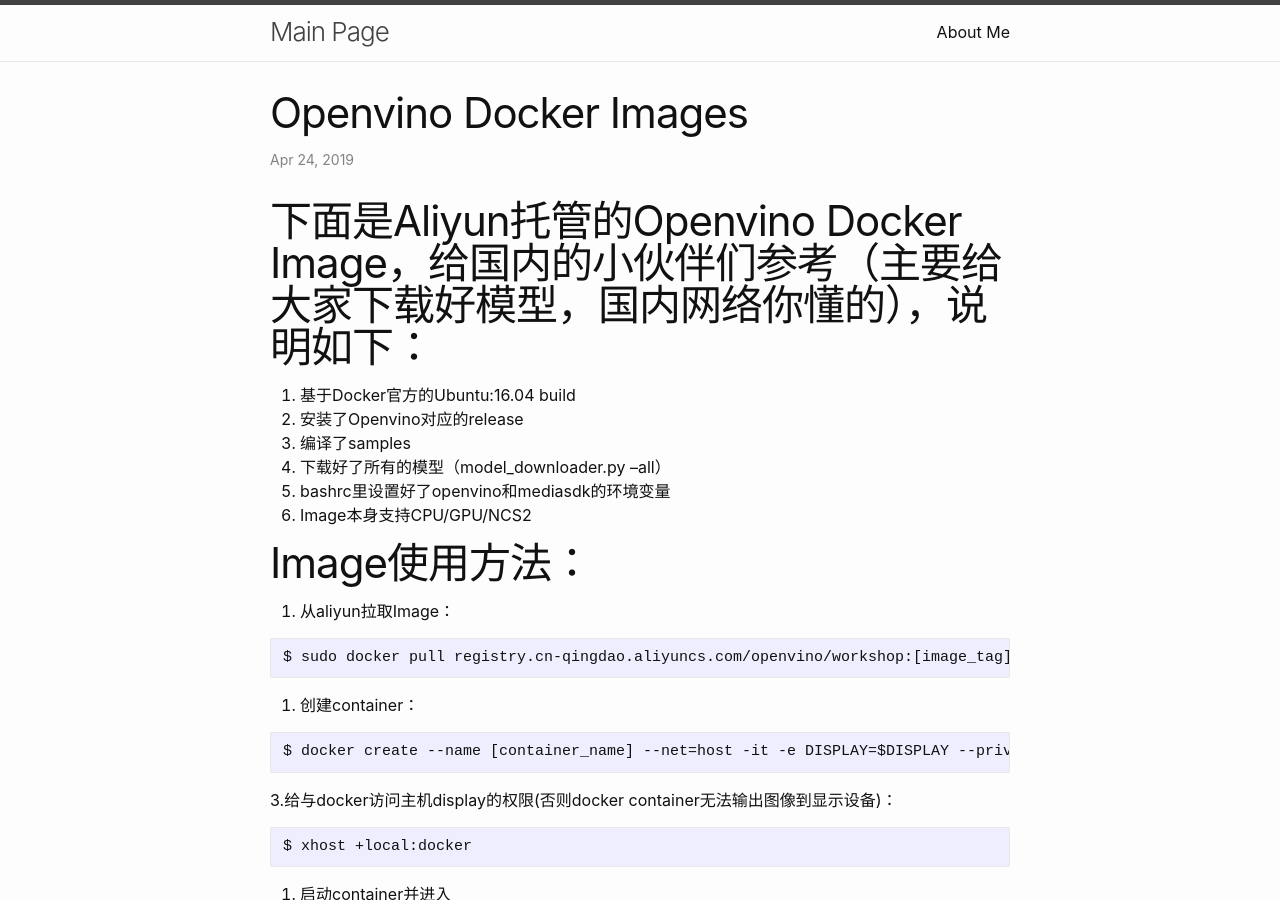
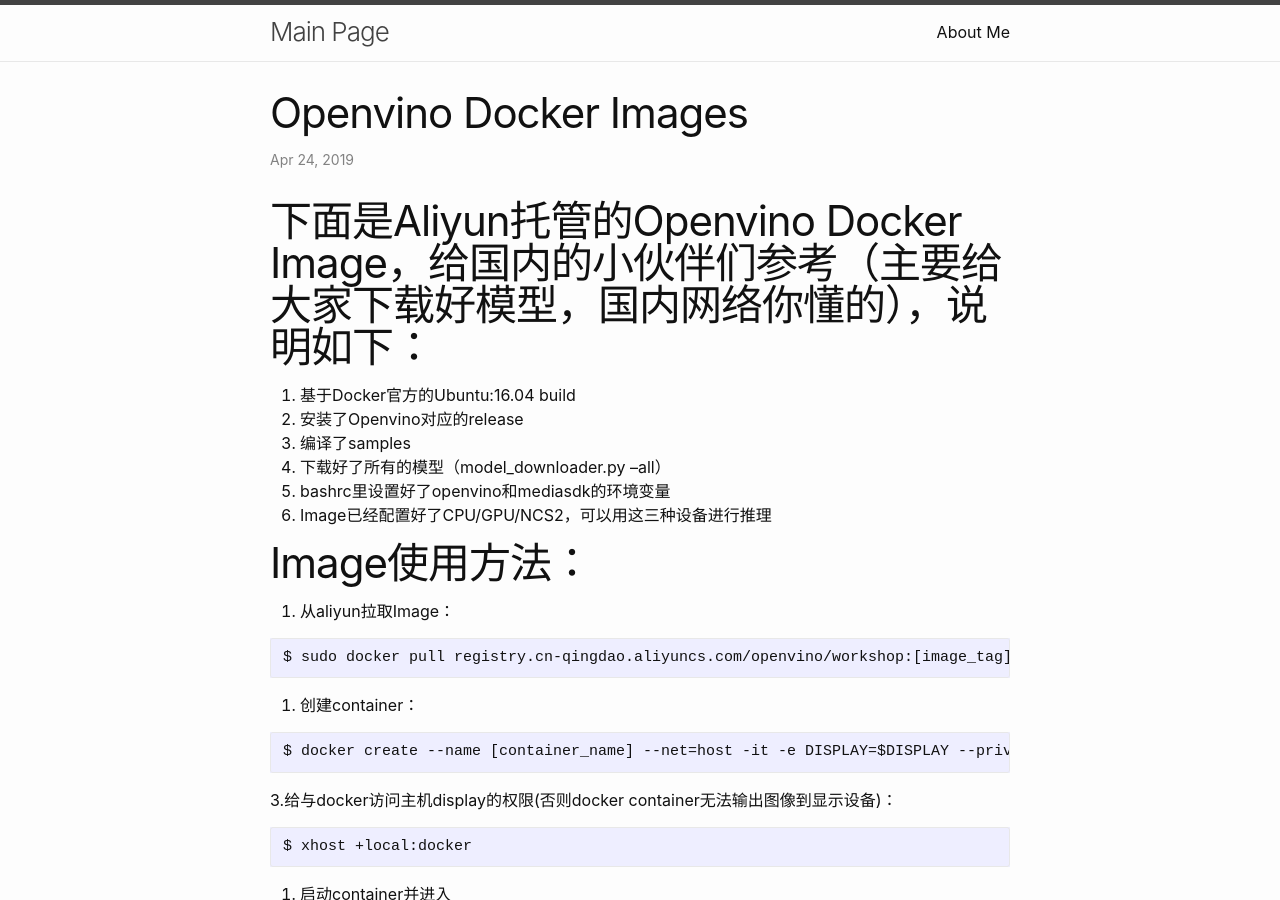
Before and after one commit to decemberpei/decemberpei.github.io, a Jekyll site: the page built from _posts/2019-04-24-Openvino-Docker-Images.md, in a window 1280 px wide and 900 px high. Built offline with Jekyll 4.4.1, drawn with Linux system fonts in a browser that asks for light colours; comment, search, counter and statistics services are not loaded.

Commit message:
Update 2019-04-24-Openvino-Docker-Images.md

```diff
--- a/_posts/2019-04-24-Openvino-Docker-Images.md
+++ b/_posts/2019-04-24-Openvino-Docker-Images.md
@@ -7,7 +7,7 @@ layout: post
 3. 编译了samples
 4. 下载好了所有的模型（model_downloader.py --all）
 5. bashrc里设置好了openvino和mediasdk的环境变量
-6. Image本身支持CPU/GPU/NCS2
+6. Image已经配置好了CPU/GPU/NCS2，可以用这三种设备进行推理
 
 # Image使用方法：
 1. 从aliyun拉取Image：
```
